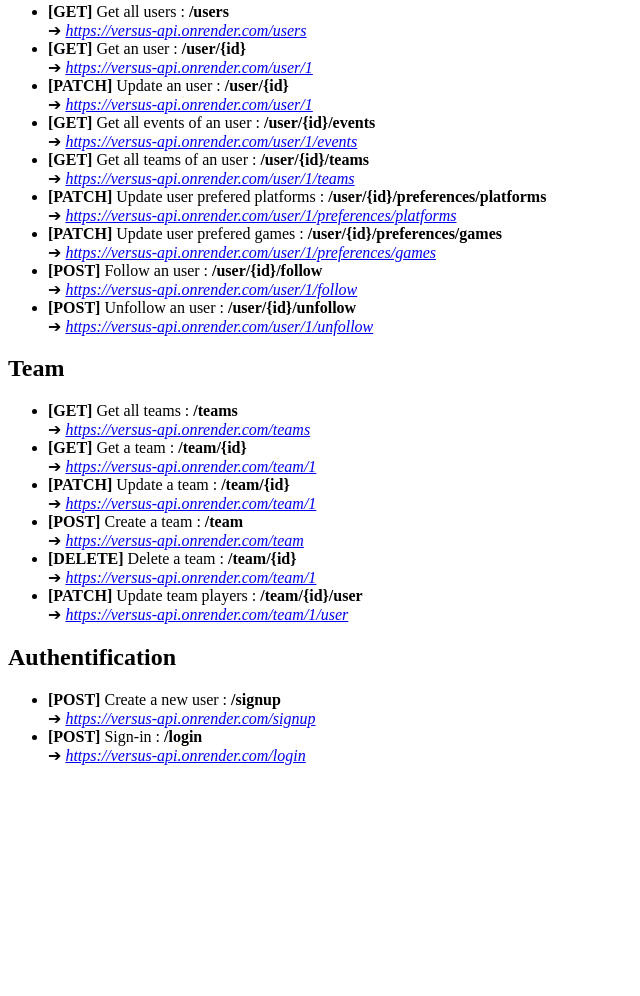
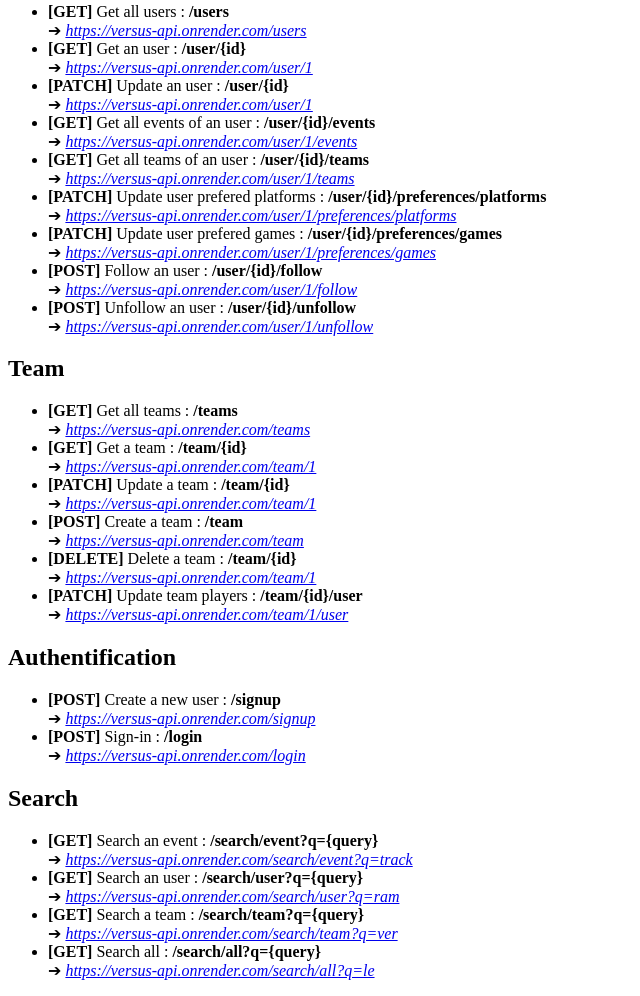
Before and after one commit to rami-rostom/versus-api, a website: page index.html in a window 1280 px wide. Shown: the part 525-1521 px from the top of the page, without its empty margins (0-640 px from the left). Before the commit the page ends 1306 px from the top, so only its background shows below. Drawn offline with Linux system fonts and the light colour scheme.

Commit message:
:memo: docs: edit endpoints doc with search feat

```diff
--- a/index.html
+++ b/index.html
@@ -99,5 +99,21 @@
       <b>[POST]</b> Sign-in : <b>/login</b> <br> ➔ <em><a href="https://versus-api.onrender.com/login" target="_blank">https://versus-api.onrender.com/login</a></em>
     </li>
   </ul>
+
+  <h2>Search</h2>
+  <ul>
+    <li>
+      <b>[GET]</b> Search an event : <b>/search/event?q={query}</b> <br> ➔ <em><a href="https://versus-api.onrender.com/search/event?q=track" target="_blank">https://versus-api.onrender.com/search/event?q=track</a></em>
+    </li>
+    <li>
+      <b>[GET]</b> Search an user : <b>/search/user?q={query}</b> <br> ➔ <em><a href="https://versus-api.onrender.com/search/user?q=ram" target="_blank">https://versus-api.onrender.com/search/user?q=ram</a></em>
+    </li>
+    <li>
+      <b>[GET]</b> Search a team : <b>/search/team?q={query}</b> <br> ➔ <em><a href="https://versus-api.onrender.com/search/team?q=ver" target="_blank">https://versus-api.onrender.com/search/team?q=ver</a></em>
+    </li>
+    <li>
+      <b>[GET]</b> Search all : <b>/search/all?q={query}</b> <br> ➔ <em><a href="https://versus-api.onrender.com/search/all?q=le" target="_blank">https://versus-api.onrender.com/search/all?q=le</a></em>
+    </li>
+  </ul>
 </body>
 </html>
```
